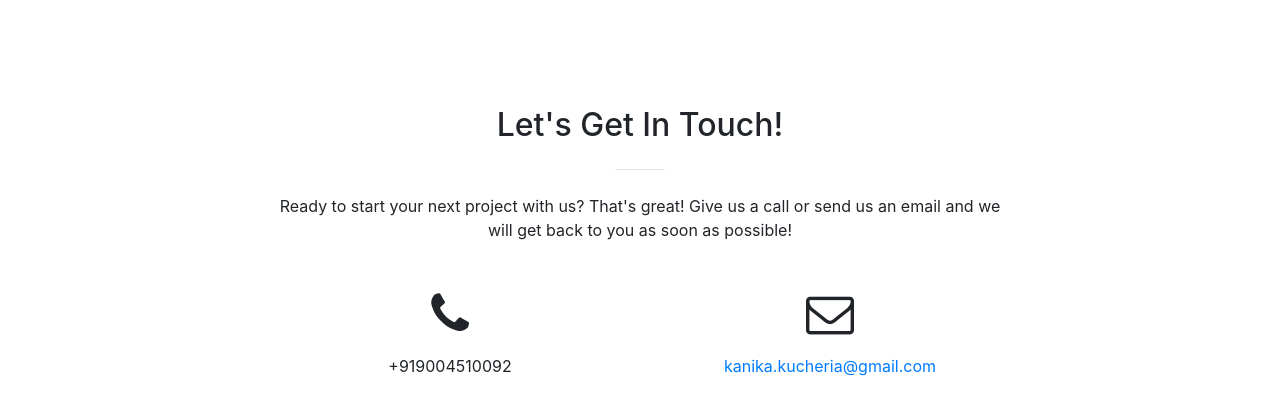
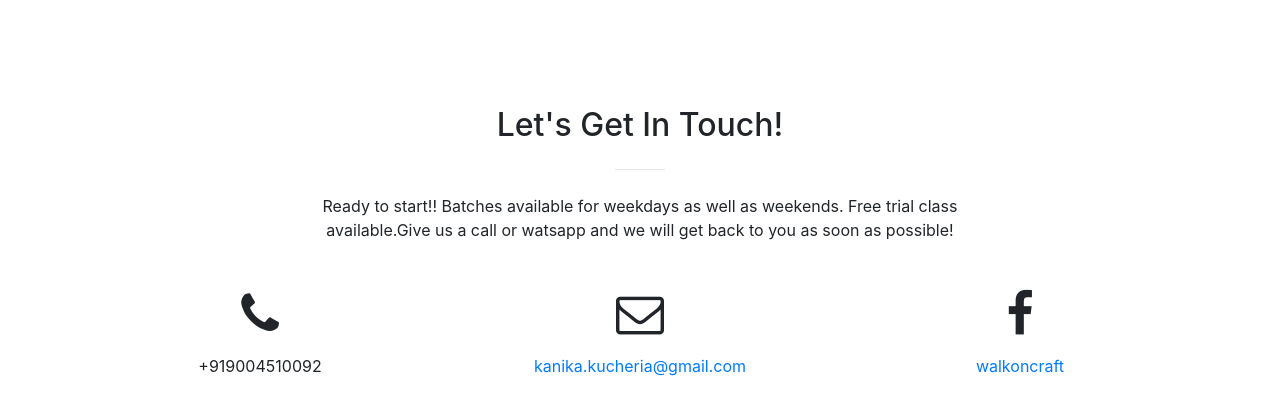
Before and after one commit to walkoncraft/walkoncraft.github.io, a website with bundled scripts: page index.html in a window 1280 px wide. Shown: the part 2468-2882 px from the top of the page. Built offline with nearby package versions, Linux system fonts and the light colour scheme.

Commit message:
Update index.html

```diff
--- a/index.html
+++ b/index.html
@@ -230,7 +230,7 @@
           <div class="col-lg-8 mx-auto text-center">
             <h2 class="section-heading">Let's Get In Touch!</h2>
             <hr class="my-4">
-            <p class="mb-5">Ready to start your next project with us? That's great! Give us a call or send us an email and we will get back to you as soon as possible!</p>
+            <p class="mb-5">Ready to start!! Batches available for weekdays as well as weekends. Free trial class available.Give us a call or watsapp and we will get back to you as soon as possible!</p>
           </div>
         </div>
         <div class="row">
@@ -242,6 +242,12 @@
             <i class="fa fa-envelope-o fa-3x mb-3 sr-contact"></i>
             <p>
               <a href="mailto:your-email@your-domain.com">kanika.kucheria@gmail.com </a>
+            </p>
+          </div>
+          <div class="col-lg-4 mr-auto text-center">
+            <i class="fa fa-facebook fa-3x mb-3 sr-contact"></i>
+            <p>
+              <a href="www.facebook.com/walkoncraft">walkoncraft</a>
             </p>
           </div>
         </div>
@@ -260,6 +266,8 @@
     <!-- Custom scripts for this template -->
     <script src="js/creative.min.js"></script>
 
+
+
   </body>
 
 </html>
```
